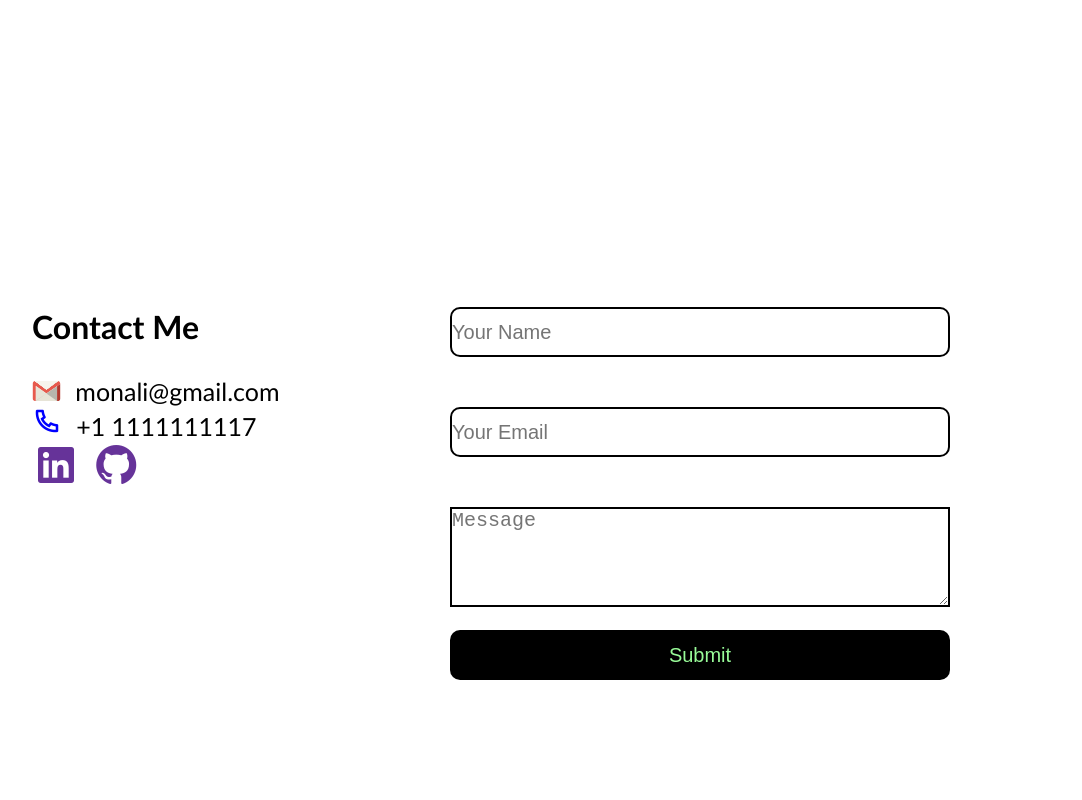
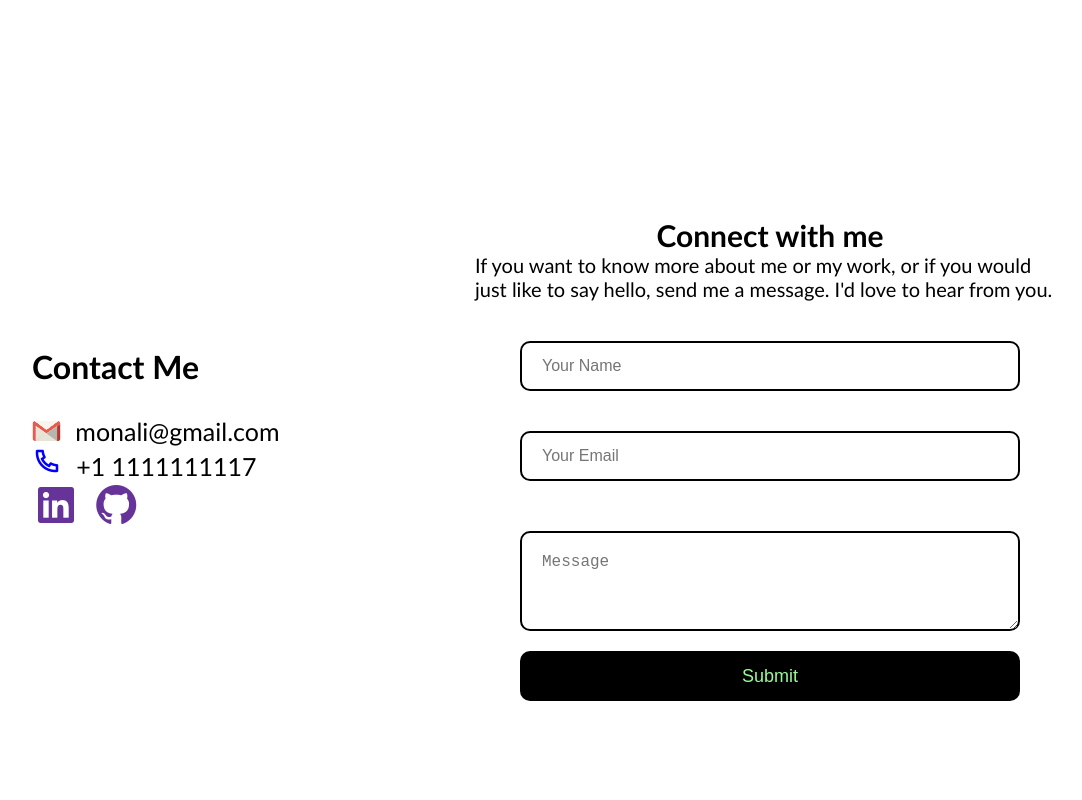
Before and after one commit to Monali40/Monali40.github.io, a plain HTML site: page index.html in a window 1280 px wide. Shown: the part 2999-3799 px from the top of the page, without its empty margins (94-1176 px from the left). Drawn offline with nearby package versions, Linux system fonts and the light colour scheme.

Commit message:
Added in contact with me- will be sent to your email address.

```diff
--- a/index.html
+++ b/index.html
@@ -248,7 +248,7 @@
             <div class="projects-box-3"></div>
         </div>
        </div> -->
-     <!-- Contact Me -->
+
 
 
      <!-- Contact Me Section -->
@@ -278,20 +278,23 @@
             </div>
 
         </div>
-        <div class="contact-right">
-            <div class="input">
-                <input placeholder="Your Name" type="text" required class="input1">
-                <input placeholder="Your Email" type="email" required class="input2">
+        <form action="https://api.web3forms.com/submit" method="POST">
+
+            <h2>Connect with me</h2>
+              <p>If you want to know more about me or my work, or if you would just
+                like to say hello, send me a message. I'd love to hear from you.</p>
+
+                <input type="hidden" name="access_key" value="487d71c1-0baf-4927-84f1-9f92a942dca8">
+                <input placeholder="Your Name"  name="name" id="input1" required>
+                <input placeholder="Your Email" name="email" id="input2" required >
+                <textarea placeholder="Message" name="message" row="4" id="textarea"></textarea>
+                <button type="submit">Submit</button>
             </div>
-
-            <textarea placeholder="Message"></textarea>
-            <div class="submit-btn">
-                <button>Submit</button>
-            </div>
-        </div>
+        </form>
       </div>
 
+    <script src="portfolio.js"></script>
 
-    <script src="portfolio.js"></script>
+    </script>
   </body>
 </html>
--- a/style.css
+++ b/style.css
@@ -341,6 +341,10 @@ padding-top: 20px;
 color: palegreen;
 }
 
+.section-title{
+    padding-top: 40px;
+}
+
 /* Contact Me */
 .contact{
     width: 100%;
@@ -403,43 +407,58 @@ color: palegreen;
 
 /* Contact-Right */
 
-.contact-right{
-    height: 500px;
+form{
+    height:100%;
     width: 50%;
+    display: flex;
+    flex-direction: column;
+    padding-top: 70px;
+    justify-items: center;
+    align-items: center;
+}
+form h2{
+    font-size: 30px;
 }
 
-.input{
-    display: flex;
-    flex-direction: column;
+form h2:hover{
+    color: palegreen;
+}
+form p{
+    font-size: 20px;
+    margin-left: 25px;
+    margin-right: 25px;
 }
 
-.input .input1, .input2{
+ form input{
     height: 50px;
     width: 500px;
-    margin-top: 50px;
+    margin-top: 40px;
     border-radius: 10px;
     border: 2px solid black;
-    font-size: 20px;
-
+    font-size: 16px;
+    padding: 20px;
 }
 
-textarea{
+Form textarea{
     height: 100px;
     width: 500px;
     border: 2px solid black;
     margin-top: 50px;
-    font-size: 20px;
+    font-size: 16px;
+    border-radius: 10px;
+    padding: 20px;
 }
 
-.submit-btn button{
+form button{
     height: 50px;
     width: 500px;
     border-radius: 10px;
     background-color: black;
     margin-top: 20px;
     color: palegreen;
-    font-size: 20px;
+    font-size: 18px;
     border: none;
+    cursor: pointer;
 }
 
 /* Service section */
```
Also changed, not shown: portfolio.js (line endings or trailing spaces).
